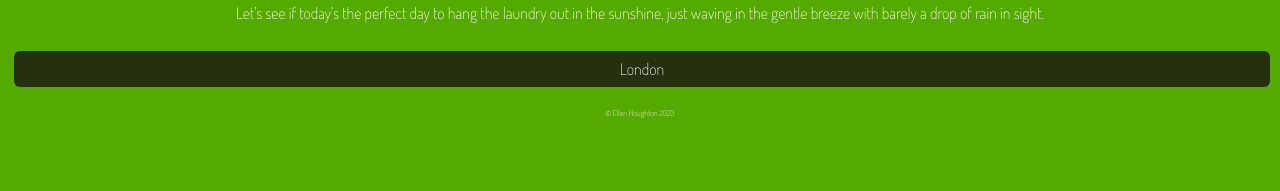
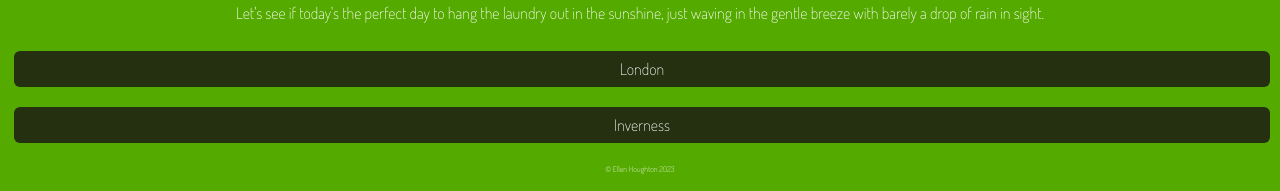
Before and after one commit to annwyl21/weather_forecast, a Flask app: page / in a window 1280 px wide. Shown: the part 973-1164 px from the top of the page. Before the commit the page ends 1091 px from the top, so only its background shows below. Run offline with Flask 3, Linux system fonts and the light colour scheme; some web fonts are replaced.

Commit message:
add button for 2nd location

```diff
--- a/application/routes.py
+++ b/application/routes.py
@@ -7,7 +7,11 @@ from application.form import LocationForm
 def index():
     return render_template('index.html', title='Line-dried Laundry')
 
-@app.route('/detail')
-def detail():
-    weather_forecast = Rain(get_weather_data('london'))
-    return render_template('detail.html', title='London Weather', weather_forecast=weather_forecast)
+@app.route('/<location>')
+def detail(location):
+    if location == 'london':
+        weather_forecast = Rain(get_weather_data('london'))
+        return render_template('detail.html', title='London Weather', location='London', weather_forecast=weather_forecast)
+    elif location == 'inverness':
+        weather_forecast = Rain(get_weather_data('inverness'))
+        return render_template('detail.html', title='Inverness Weather', location='Inverness', weather_forecast=weather_forecast)
--- a/application/templates/detail.html
+++ b/application/templates/detail.html
@@ -11,7 +11,7 @@
       </h2>
       <div id="flush-collapseOne" class="accordion-collapse collapse" aria-labelledby="flush-headingOne" data-bs-parent="#accordionFlushExample">
         <div class="accordion-body">
-            Today's weather in London is {{ weather_forecast.today_temp }}&#x2103;
+            Today's weather in {{ location }} is {{ weather_forecast.today_temp }}&#x2103;
             <br>
             Temperatures are between {{ weather_forecast.today_min_temp }}&#x2103; and {{ weather_forecast.today_max_temp }}&#x2103;
             <br>
--- a/application/templates/index.html
+++ b/application/templates/index.html
@@ -14,7 +14,8 @@
   <p>Let's see if today's the perfect day to hang the laundry out in the sunshine, just waving in the gentle breeze with barely a drop of rain in sight.</p>
 
   <!-- Add 'select' input form for location with submit -->
-  <a class="btn btn-primary" href="./detail" role="button">London</a>
+  <a class="btn btn-primary" href="./london" role="button">London</a>
+  <a class="btn btn-primary" href="./inverness" role="button">Inverness</a>
 
   </div>
 </div>
```
